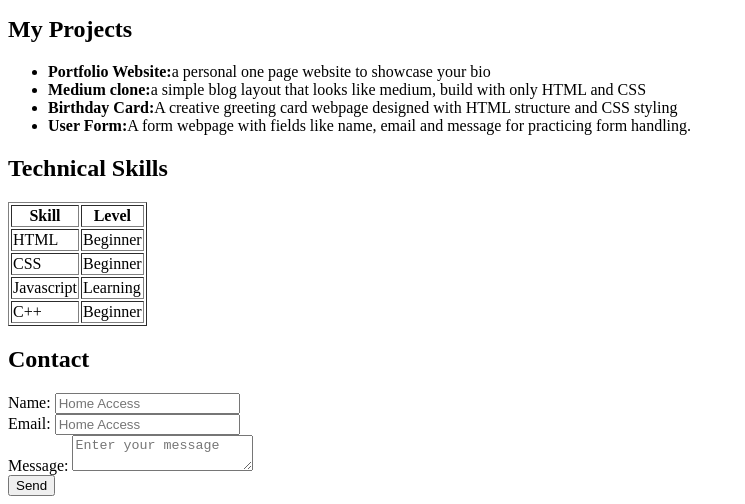
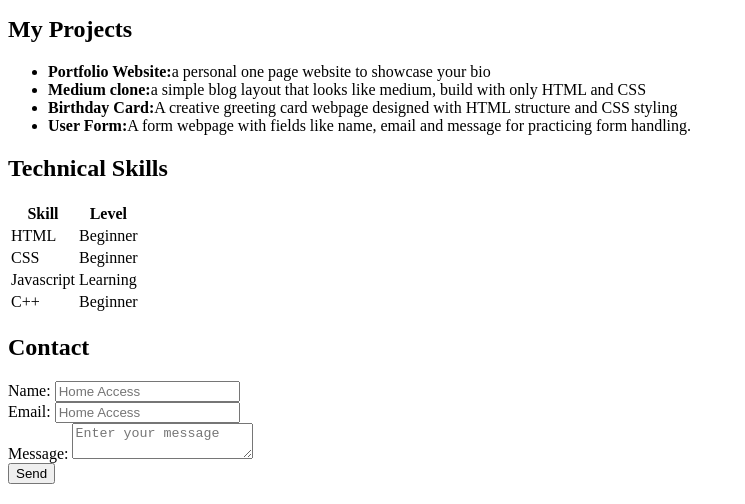
Before and after one commit to HarshitBaghel420/Lab_Assignment_KRMU_WebDev1, a plain HTML site: page Porfolio/Index.html in a window 1280 px wide. Shown: the part 527-1031 px from the top of the page, without its empty margins (0-745 px from the left). Drawn offline with Linux system fonts and the light colour scheme.

Commit message:
Update Index.html

```diff
--- a/Porfolio/Index.html
+++ b/Porfolio/Index.html
@@ -5,6 +5,7 @@
     <meta charset="UTF-8">
     <meta name="viewport" content="width=device-width, initial-scale=1.0">
     <title>Personal portfolio website</title>
+    <link rel="stylesheet" href="style.css">
 </head>
 <body>
     <header>
@@ -34,9 +35,9 @@
         </ul>
     </section>
 
-    <section>
-        <h2>Technical Skills</h2>
-        <table border="1">
+   <section id="skills">
+    <h2>Technical Skills</h2>
+    <table>
            <tr>
             <th>Skill</th>
             <th>Level</th>
```
